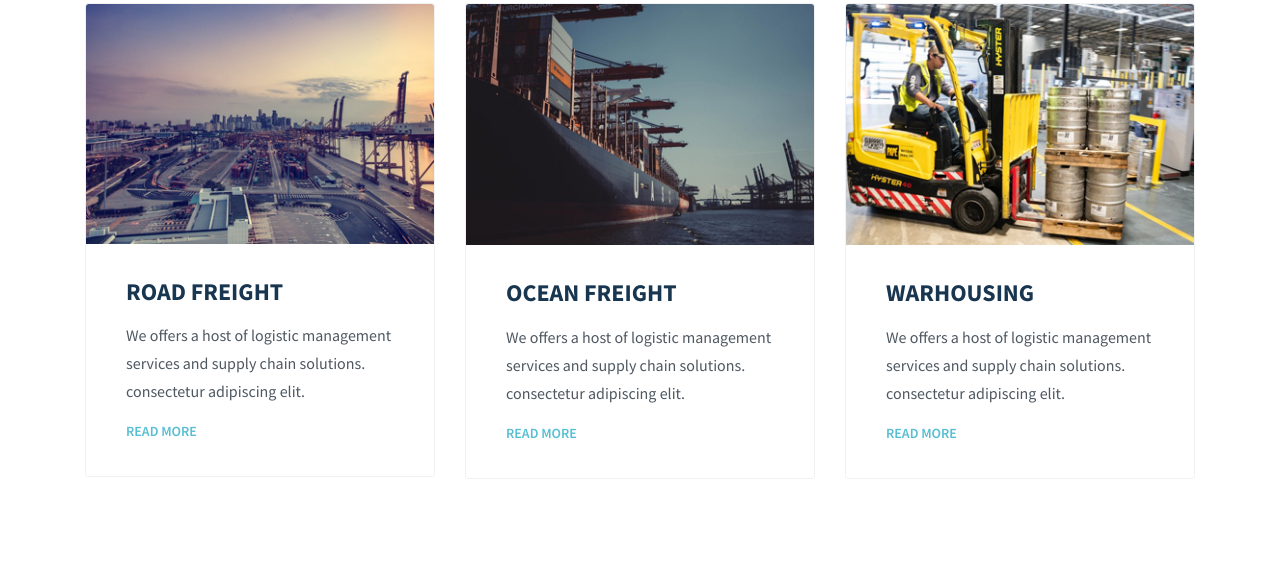
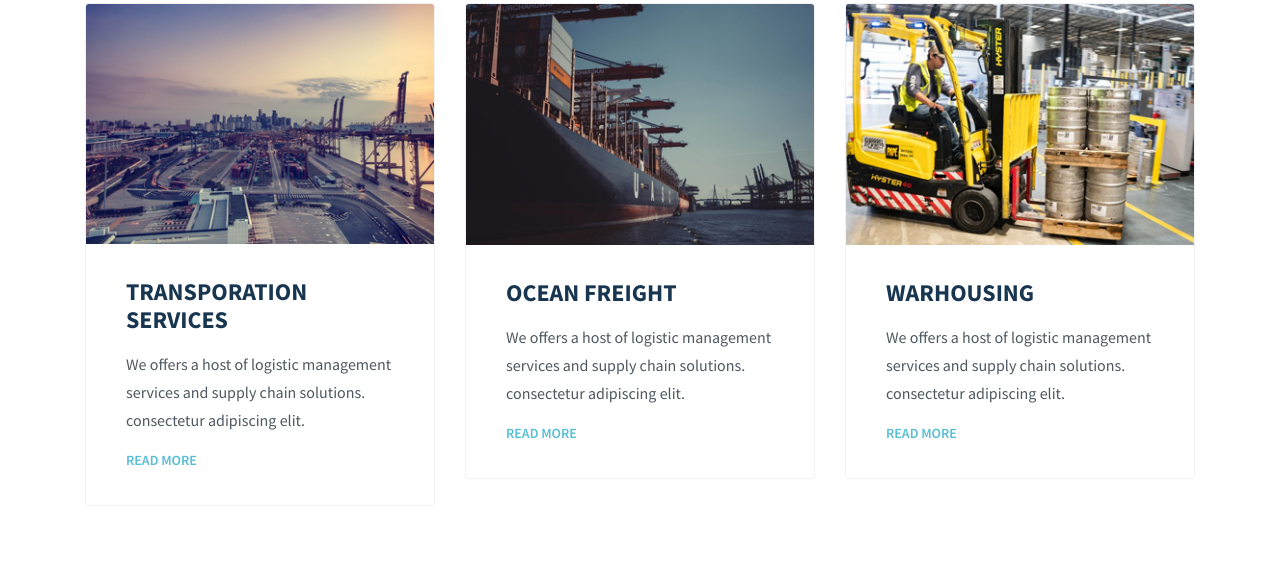
Before and after one commit to Jagatheesh21/sp_logistics, a plain HTML site: page index.html in a window 1280 px wide. Shown: the part 1868-2434 px from the top of the page. Drawn offline with nearby package versions, Linux system fonts and the light colour scheme.

Commit message:
Update index.html

```diff
--- a/index.html
+++ b/index.html
@@ -245,7 +245,7 @@
                      <img src="assets/img/services/service_2.jpg" alt="">
                   </div>
                   <div class="service-txt">
-                     <h4 class="service-title">Road Freight</h4>
+                     <h4 class="service-title">Transporation Services</h4>
                      <p class="service-para">We offers a host of logistic management services and supply chain solutions. consectetur adipiscing elit.</p>
                      <a href="services.html" class="readmore">Read More</a>
                   </div>
```
